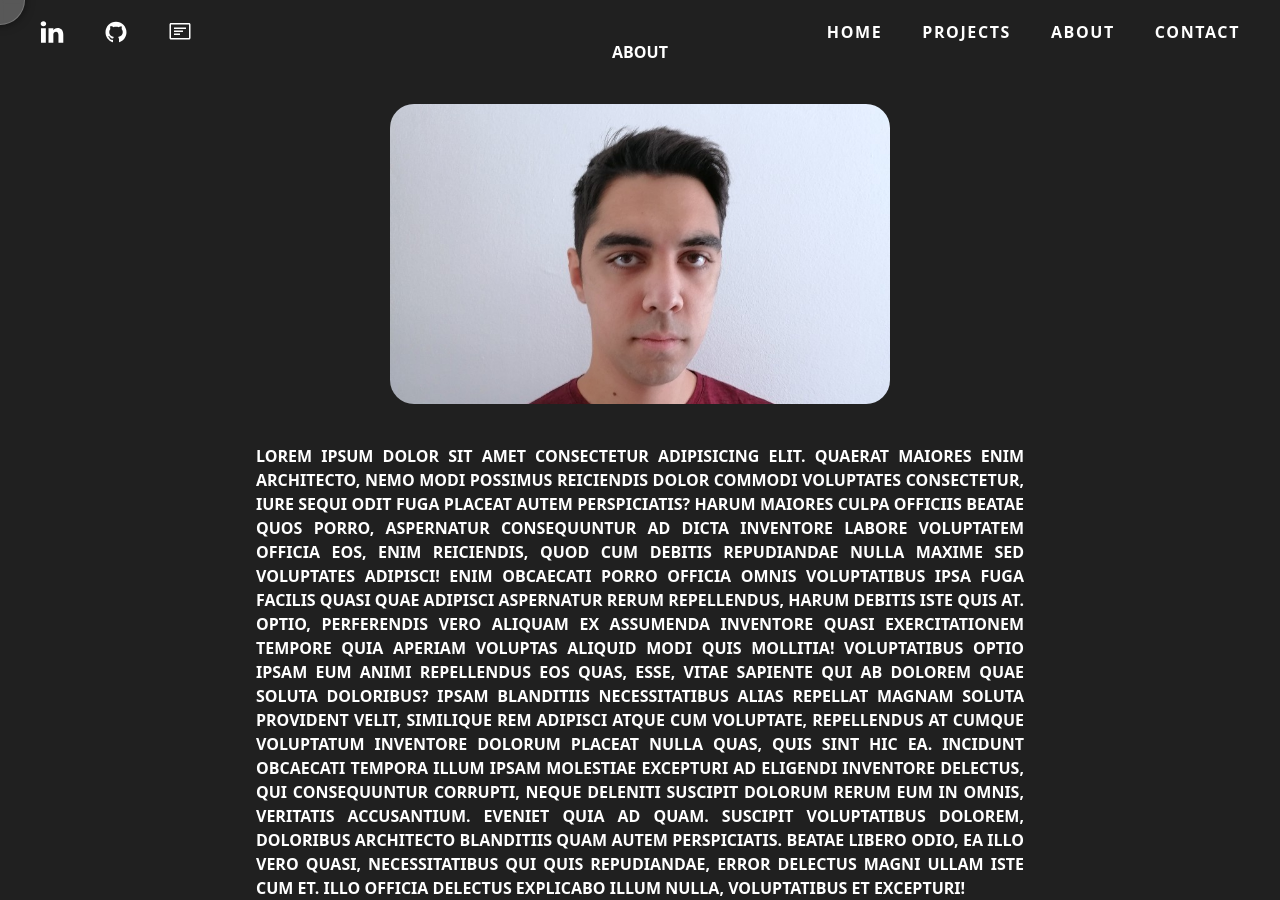
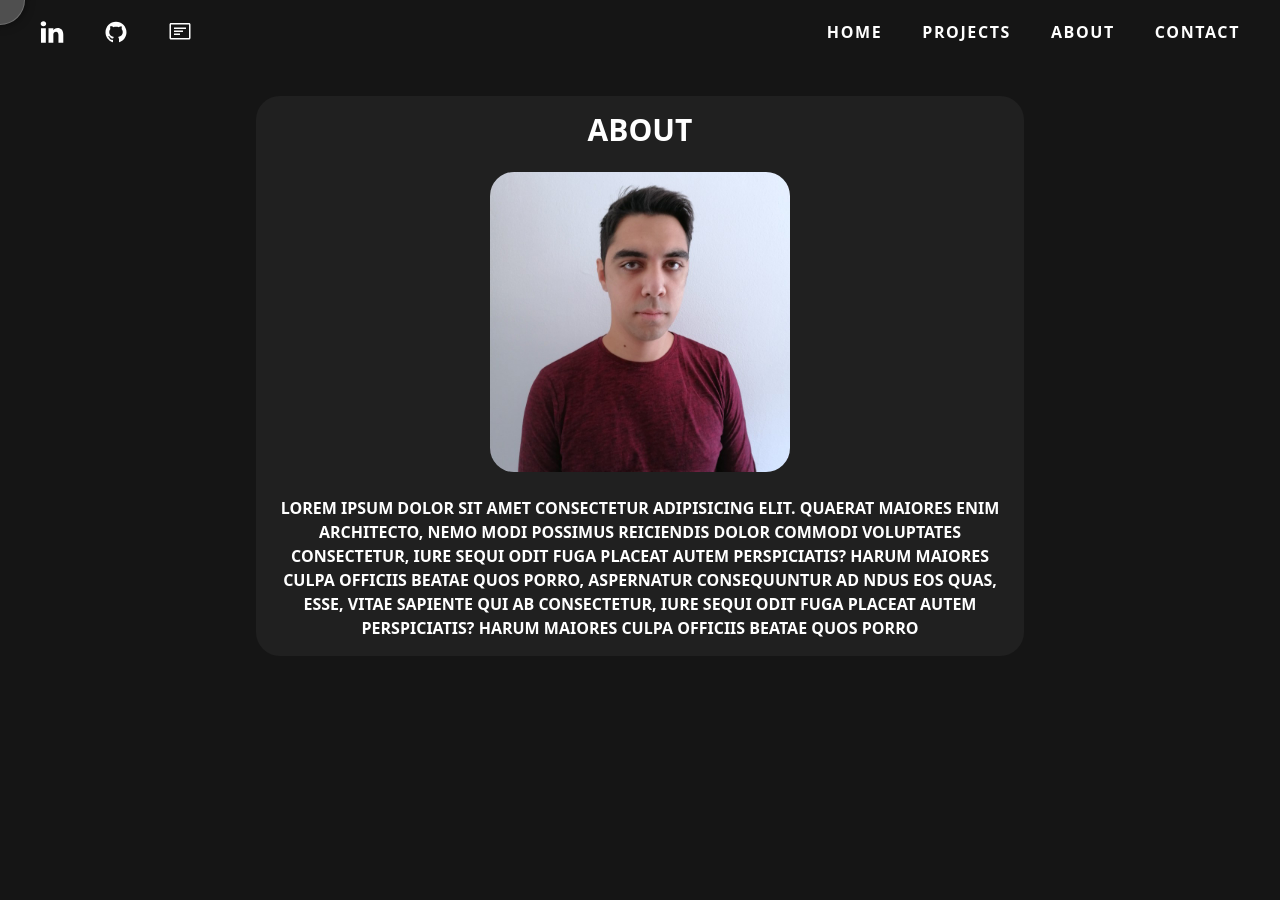
Before and after one commit to AngeloMalada/tomislav-jukica-portfolio, a Next.js app: page /about in a window 1280 px wide. After the commit the page ends 800 px from the top, so only its background shows below. Built offline with nearby package versions, Linux system fonts and the light colour scheme.

Commit message:
fixed bugs

```diff
--- a/app/about/page.tsx
+++ b/app/about/page.tsx
@@ -1,44 +1,44 @@
+"use client";
 import React from "react";
 import Image from "next/image";
+import { motion } from "framer-motion";
 
 type Props = {};
 
 const About = (props: Props) => {
   return (
-    <div className="text-center uppercase font-bold mt-10 flex flex-col justify-center items-center gap-10 w-[60%] m-auto">
-      <h1>ABOUT</h1>
+    <motion.div
+      initial={{
+        opacity: 0,
+      }}
+      whileInView={{
+        opacity: 1,
+      }}
+      transition={{
+        duration: 1.5,
+      }}
+      className="text-center uppercase font-bold  mt-24 flex flex-col text-m justify-center items-center gap-10  w-[90%] md:w-[60%] m-auto"
+    >
+      <div className="flex m-auto flex-col justify-center gap-6 items-center p-4 w-full  bg-[#202020] min-h-60 rounded-3xl hover:shadow-md  hover:bg-[#252525] transition-shadow hover:ease-in-out hover:duration-300 text-center font-bold uppercase">
+        <h1 className="text-3xl">ABOUT</h1>
         <Image
-        className="rounded-3xl w-[500px] h-[300px] object-cover object-top"
+          className="rounded-3xl  object-cover object-top"
           src="/picture.jpeg"
           alt="stole"
           height={300}
           width={300}
         />
-      <p className="text-justify">
-        Lorem ipsum dolor sit amet consectetur adipisicing elit. Quaerat maiores
-        enim architecto, nemo modi possimus reiciendis dolor commodi voluptates
+        <p className="text-center ">
+          Lorem ipsum dolor sit amet consectetur adipisicing elit. Quaerat
+          maiores enim architecto, nemo modi possimus reiciendis dolor commodi
+          voluptates consectetur, iure sequi odit fuga placeat autem
+          perspiciatis? Harum maiores culpa officiis beatae quos porro,
+          aspernatur consequuntur ad ndus eos quas, esse, vitae sapiente qui ab
           consectetur, iure sequi odit fuga placeat autem perspiciatis? Harum
-        maiores culpa officiis beatae quos porro, aspernatur consequuntur ad
-        dicta inventore labore voluptatem officia eos, enim reiciendis, quod cum
-        debitis repudiandae nulla maxime sed voluptates adipisci! Enim obcaecati
-        porro officia omnis voluptatibus ipsa fuga facilis quasi quae adipisci
-        aspernatur rerum repellendus, harum debitis iste quis at. Optio,
-        perferendis vero aliquam ex assumenda inventore quasi exercitationem
-        tempore quia aperiam voluptas aliquid modi quis mollitia! Voluptatibus
-        optio ipsam eum animi repellendus eos quas, esse, vitae sapiente qui ab
-        dolorem quae soluta doloribus? Ipsam blanditiis necessitatibus alias
-        repellat magnam soluta provident velit, similique rem adipisci atque cum
-        voluptate, repellendus at cumque voluptatum inventore dolorum placeat
-        nulla quas, quis sint hic ea. Incidunt obcaecati tempora illum ipsam
-        molestiae excepturi ad eligendi inventore delectus, qui consequuntur
-        corrupti, neque deleniti suscipit dolorum rerum eum in omnis, veritatis
-        accusantium. Eveniet quia ad quam. Suscipit voluptatibus dolorem,
-        doloribus architecto blanditiis quam autem perspiciatis. Beatae libero
-        odio, ea illo vero quasi, necessitatibus qui quis repudiandae, error
-        delectus magni ullam iste cum et. Illo officia delectus explicabo illum
-        nulla, voluptatibus et excepturi!
+          maiores culpa officiis beatae quos porro
         </p>
       </div>
+    </motion.div>
   );
 };
 
--- a/app/contact/page.tsx
+++ b/app/contact/page.tsx
@@ -1,26 +1,49 @@
+"use client";
 import React from "react";
+import { motion } from "framer-motion";
 
 type Props = {};
 
 const Contact = (props: Props) => {
   return (
-    <div className="mt-28 h-[100vh]">
-      <form className="flex flex-col justify-center items-center gap-5 bg-gray-50 p-10 w-[60%] m-auto rounded-3xl">
+    <motion.div
+      initial={{
+        opacity: 0,
+      }}
+      whileInView={{
+        opacity: 1,
+      }}
+      transition={{
+        duration: 1.5,
+      }}
+      className="mt-28 h-[80vh]"
+    >
+      <form className="flex flex-col justify-center items-center gap-5 bg-[#252525] p-10 w-[90%] md:w-[60%] m-auto rounded-3xl">
         <label htmlFor="name">Name</label>
-        <input className="w-[60%] h-10" type="text" name="name" id="name" />
+        <input
+          className="w-[90%] rounded-xl h-10"
+          type="text"
+          name="name"
+          id="name"
+        />
         <label htmlFor="email">Email</label>
-        <input className="w-[60%] h-10" type="email" name="email" id="email" />
+        <input
+          className="w-[90%] rounded-xl h-10"
+          type="email"
+          name="email"
+          id="email"
+        />
         <label htmlFor="message">Message</label>
         <textarea
-          className="w-[60%]"
+          className="w-[90%] rounded-xl"
           name="message"
           id="message"
           cols={30}
-          rows={10}
+          rows={5}
         />
         <button type="submit">Submit</button>
       </form>
-    </div>
+    </motion.div>
   );
 };
 
--- a/app/globals.css
+++ b/app/globals.css
@@ -6,6 +6,6 @@
   cursor: none;
 }
 body {
-  background-color: #202020;
+  background-color: #151515;
   color: #fff;
 }
--- a/app/page.tsx
+++ b/app/page.tsx
@@ -10,12 +10,12 @@ const HomePage = () => {
   return (
     <Provider store={store}>
       <div className="h-[92vh]  relative">
-        <MainContent name="Stole" />
+        <MainContent />
 
         <div className="fixed top-[8vh] h-[92vh] w-full z-[-20]">
-          <Canvas camera={{ fov: 90, near: 1, far: 1000, position: [0, 2, 5] }}>
+          {/* <Canvas camera={{ fov: 90, near: 1, far: 1000, position: [0, 2, 5] }}>
             <Three />
-          </Canvas>
+          </Canvas> */}
         </div>
       </div>
     </Provider>
--- a/app/projects/[id]/page.tsx
+++ b/app/projects/[id]/page.tsx
@@ -5,7 +5,7 @@ type Props = {};
 
 const Project = (props: Props) => {
   return (
-    <div className="mt-[8vh] text-gray-500">
+    <div className="mt-24 text-gray-500">
       <SingleProject />
     </div>
   );
--- a/components/Navbar.tsx
+++ b/components/Navbar.tsx
@@ -1,4 +1,5 @@
-import React from "react";
+"use client";
+import React, { useState } from "react";
 import Link from "next/link";
 import { TfiLinkedin } from "react-icons/tfi";
 import { AiFillGithub } from "react-icons/ai";
@@ -7,14 +8,15 @@ import { GoNote } from "react-icons/go";
 type Props = {};
 
 const Navbar = (props: Props) => {
+  const [menu, setMenu] = useState(false);
   return (
-    <div className="bg-white bg-opacity-0 h-[8vh] w-[100%] flex justify-between items-center z-10 gap-10 px-10 font-bold uppercase tracking-widest fixed top-0 ">
+    <div className=" bg-[#151515] h-[8vh] w-[100%] flex justify-between items-center z-10 gap-10 px-10 font-bold uppercase tracking-widest fixed top-0 ">
       <div className="flex gap-10">
         <TfiLinkedin className="h-6 w-6" />
         <AiFillGithub className="h-6 w-6" />
         <GoNote className="h-6 w-6" />
       </div>
-      <div className="flex gap-10 ">
+      <div className="hidden md:flex gap-10 ">
         <Link href="/" className="cursor-none">
           <h1>Home</h1>
         </Link>
@@ -28,6 +30,9 @@ const Navbar = (props: Props) => {
           <h1>Contact</h1>
         </Link>
       </div>
+      <div className="block md:hidden">
+        <h1>Menu</h1>
+      </div>
     </div>
   );
 };
--- a/components/ProjectComponent.tsx
+++ b/components/ProjectComponent.tsx
@@ -8,7 +8,7 @@ type Props = {};
 const ProjectComponent = (props: Props) => {
   return (
     <Link href="/projects/sadasds" className="cursor-none">
-      <motion.div className="flex m-auto flex-col justify-center gap-2 items-center p-4 w-full  bg-gray-50 min-h-60 rounded-3xl hover:shadow-md hover:bg-white  transition-shadow hover:ease-in-out hover:duration-300 text-center font-bold uppercase">
+      <motion.div className="flex m-auto flex-col justify-center gap-2 items-center p-4 w-full  bg-[#202020] min-h-60 rounded-3xl hover:shadow-md hover:bg-[#252525] transition-shadow hover:ease-in-out hover:duration-300 text-center font-bold uppercase">
         <h1 className="text-gray-500">Project name</h1>
         <Image
           className=" w-[50%] rounded-3xl"
--- /dev/null
+++ b/components/Slogan.tsx
@@ -0,0 +1,28 @@
+import React from "react";
+import { useDispatch } from "react-redux";
+import { hovered, unhovered } from "../redux/cursorSlice";
+
+type Props = {
+  text: string;
+};
+
+const Slogan = ({ text }: Props) => {
+  const dispatch = useDispatch();
+  const mouseEnter = () => {
+    dispatch(hovered());
+  };
+  const mouseLeave = () => {
+    dispatch(unhovered());
+  };
+  return (
+    <h1
+      onMouseEnter={mouseEnter}
+      onMouseLeave={mouseLeave}
+      className=" text-5xl  lg:text-9xl  m-auto md:m-0 font-bold inline-block w-[max-content] "
+    >
+      {text}
+    </h1>
+  );
+};
+
+export default Slogan;
--- a/redux/cursorSlice.js
+++ b/redux/cursorSlice.js
@@ -11,7 +11,7 @@ const cursorSlice = createSlice({
   },
   reducers: {
     hovered: (state) => {
-      state.backgroundColor = "rgba( 250, 240, 0, 1 )";
+      state.backgroundColor = "rgba( 21, 21, 21, 0.2 )";
       state.width = "100px";
       state.height = "100px";
       state.halfWidth = 50;
```
Also changed, not shown: components/MainContent.tsx (+14 -34 lines), components/SingleProject.tsx (+2 -10 lines). Lines whose indentation alone changed are shown as unchanged.
